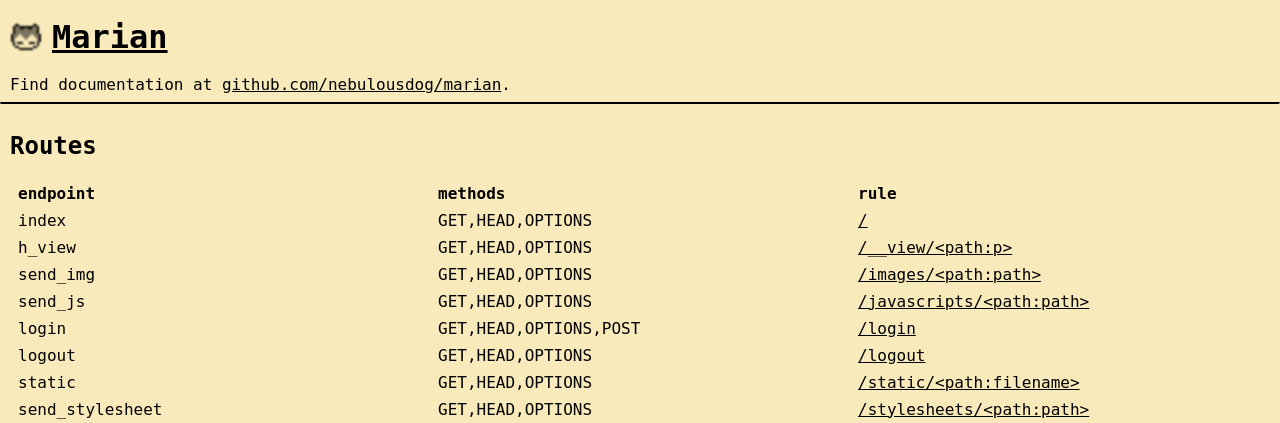
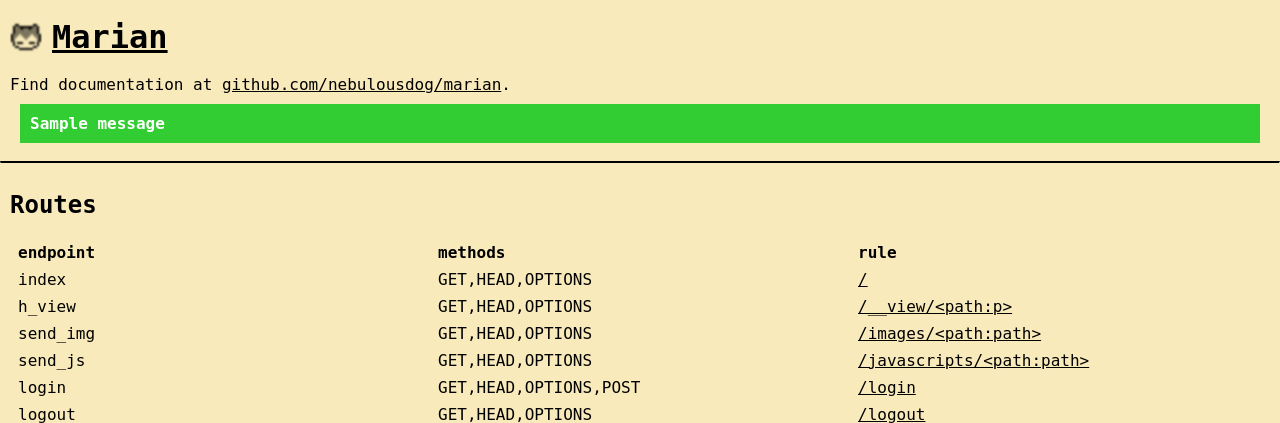
Before and after one commit to dreamalligator/marian, a Flask app: page / in a window 1280 px wide. Shown: the top 423 px of the page. Run offline with Flask 2, Linux system fonts and the light colour scheme; one stand-in notice (Sample message) is shown; parts of the project's set-up code (start-up, migrations or seed data) failed here and were passed over.

Commit message:
add flash messages

```diff
--- a/marian/app.py
+++ b/marian/app.py
@@ -1,6 +1,8 @@
 import os
+import requests
 from flask import (
     Flask,
+    flash,
     send_from_directory,
     render_template,
     redirect,
@@ -59,10 +61,16 @@
     @app.route('/login', methods=['GET', 'POST'])
     def login(): # pylint: disable=unused-variable
         if request.method == 'POST':
-            quiver.initialize_client(
-                username=request.form['username'],
-                password=request.form['password'],
-            )
+            try:
+                quiver.initialize_client(
+                    username=request.form['username'],
+                    password=request.form['password'],
+                )
+            except requests.exceptions.HTTPError:
+                flash('Failed to log in.')
+                return render_template('login.html')
+
+            flash('You were successfully logged in.')
 
             if request.args.get('next') is None:
                 return redirect(url_for('index'))
@@ -86,6 +94,7 @@
     @app.route('/logout')
     def logout(): # pylint: disable=unused-variable
         session.clear()
+        flash('Logged out.')
         return redirect(url_for('index'))
 
     # all fast_arrow methods are dynamically built, so we dont really
--- a/marian/stylesheets/main.css
+++ b/marian/stylesheets/main.css
@@ -80,3 +80,19 @@
   padding: 4px 8px;
   width: calc(100% / 3);
 }
+
+.flash-messages {
+  background-color: #32CD32;
+  box-sizing: border-box;
+  color: #fff;
+  font-weight: 600;
+  margin: 10px;
+}
+
+.flash-message {
+  display: inline-block;
+  margin: 5px 0;
+  padding: 5px 10px;
+  text-overflow: ellipsis;
+  white-space: nowrap;
+}
--- a/marian/templates/head.html
+++ b/marian/templates/head.html
@@ -12,6 +12,16 @@
     </a>
     Find documentation at
     <a target="_blank" href="https://github.com/nebulousdog/marian">github.com/nebulousdog/marian</a>.
+
+    {% with messages = get_flashed_messages() %}
+    {% if messages %}
+    <div class="flash-messages">
+      {% for message in messages %}
+      <div class="flash-message">{{ message }}</div>
+      {% endfor %}
+    </div>
+    {% endif %}
+    {% endwith %}
   </header>
   <hr>
   <main>
```
